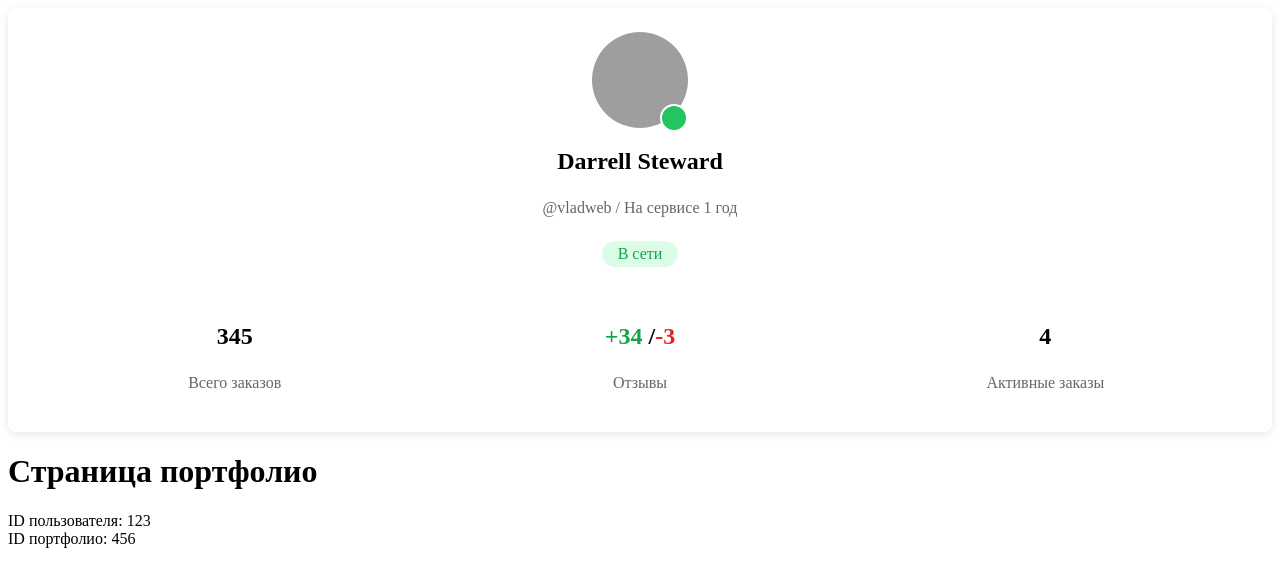
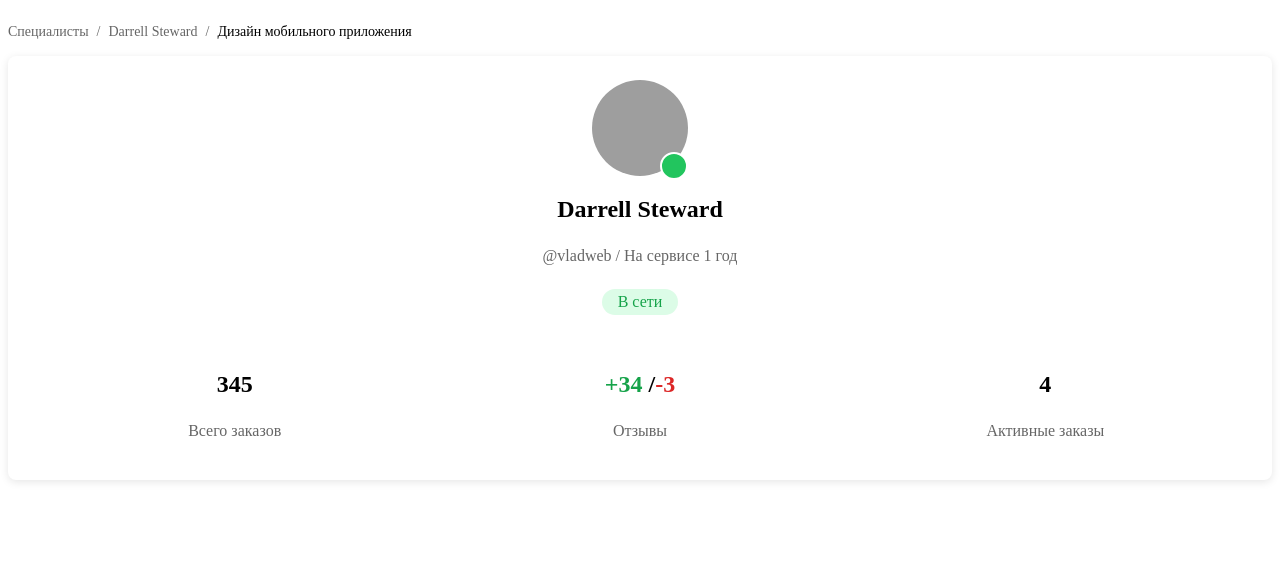
Before and after one commit to parunkov/next2, a Next.js app: page /123/portfolio/456 in a window 1280 px wide. Shown: the top 586 px of the page. Built offline with nearby package versions, Linux system fonts and the light colour scheme; grey boxes are pictures that could not be loaded.

Commit message:
breadcrumbs

```diff
--- a/src/components/Aside/Aside.module.css
+++ b/src/components/Aside/Aside.module.scss
@@ -13,7 +13,6 @@
 
 .avatarWrapper {
   position: relative;
-}
 
   .avatar {
     width: 96px;
@@ -31,6 +30,7 @@
     background: #22c55e;
     border-radius: 50%;
     border: 2px solid white;
+  }
 }
 
 .name {
@@ -58,21 +58,13 @@
   display: flex;
   justify-content: space-between;
   text-align: center;
-}
 
   .statsItem {
     flex: 1;
-}
 
     .statsValue {
       font-size: 24px;
       font-weight: bold;
-}
-
-.statsLabel {
-  color: #666;
-  margin-top: 4px;
-}
 
       .positive {
         color: #16a34a;
@@ -81,3 +73,11 @@
       .negative {
         color: #dc2626;
       }
+    }
+
+    .statsLabel {
+      color: #666;
+      margin-top: 4px;
+    }
+  }
+}
--- a/src/components/Aside/Aside.tsx
+++ b/src/components/Aside/Aside.tsx
@@ -1,5 +1,5 @@
 import { FC } from 'react'
-import styles from './Aside.module.css'
+import styles from './Aside.module.scss'
 
 const Aside: FC = () => {
   return (
--- /dev/null
+++ b/src/components/Breadcrumbs/Breadcrumbs.module.scss
@@ -0,0 +1,37 @@
+.breadcrumbs {
+  padding: 16px 0;
+}
+
+.list {
+  display: flex;
+  align-items: center;
+  list-style: none;
+  margin: 0;
+  padding: 0;
+}
+
+.item {
+  display: flex;
+  align-items: center;
+  color: #666;
+  font-size: 14px;
+
+  .link {
+    color: #666;
+    text-decoration: none;
+    transition: color 0.2s;
+
+    &:hover {
+      color: #000;
+    }
+  }
+
+  .text {
+    color: #000;
+  }
+
+  .separator {
+    margin: 0 8px;
+    color: #666;
+  }
+}
--- /dev/null
+++ b/src/components/Breadcrumbs/Breadcrumbs.tsx
@@ -0,0 +1,37 @@
+import { FC } from 'react'
+import Link from 'next/link'
+import styles from './Breadcrumbs.module.scss'
+
+interface BreadcrumbItem {
+  label: string
+  href?: string
+}
+
+interface BreadcrumbsProps {
+  items: BreadcrumbItem[]
+}
+
+const Breadcrumbs: FC<BreadcrumbsProps> = ({ items }) => {
+  return (
+    <nav className={styles.breadcrumbs}>
+      <ul className={styles.list}>
+        {items.map((item, index) => (
+          <li key={index} className={styles.item}>
+            {item.href ? (
+              <Link href={item.href} className={styles.link}>
+                {item.label}
+              </Link>
+            ) : (
+              <span className={styles.text}>{item.label}</span>
+            )}
+            {index < items.length - 1 && (
+              <span className={styles.separator}>/</span>
+            )}
+          </li>
+        ))}
+      </ul>
+    </nav>
+  )
+}
+
+export default Breadcrumbs
--- a/src/pages/[userId]/portfolio/[id].tsx
+++ b/src/pages/[userId]/portfolio/[id].tsx
@@ -1,19 +1,23 @@
 import { FC } from 'react'
-import { useRouter } from 'next/router'
 import Aside from '@/components/Aside'
+import Breadcrumbs from '@/components/Breadcrumbs/Breadcrumbs'
 
 const PortfolioPage: FC = () => {
-  const router = useRouter()
-  const { userId, id } = router.query
+
+  const breadcrumbItems = [
+    { label: 'Специалисты', href: '/' },
+    { label: 'Darrell Steward', href: `/` },
+    { label: 'Дизайн мобильного приложения' }
+  ]
 
   return (
     <div>
-      <Aside />
-      <main>
-        <h1>Страница портфолио</h1>
-        <div>ID пользователя: {userId}</div>
-        <div>ID портфолио: {id}</div>
-      </main>
+      <div className="container">
+        <Breadcrumbs items={breadcrumbItems} />
+        <Aside />
+        <main>
+        </main>
+      </div>
     </div>
   )
 }
--- a/src/pages/[userId]/service/[serviceId].tsx
+++ b/src/pages/[userId]/service/[serviceId].tsx
@@ -8,6 +8,7 @@ const ServicePage: FC = () => {
 
   return (
     <div>
+      <Aside />
       <main>
         <h1>Страница сервиса</h1>
         <div>ID пользователя: {userId}</div>
```
Also changed, not shown: package.json (+5 -4 lines), 1 other file (tests, documents, lock files or other folders). Lines whose indentation alone changed are shown as unchanged.
